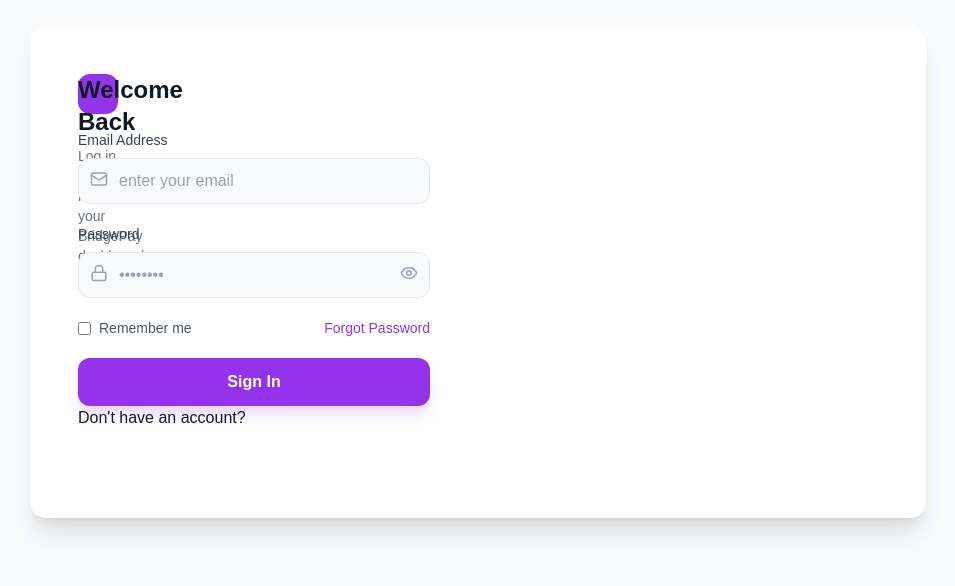
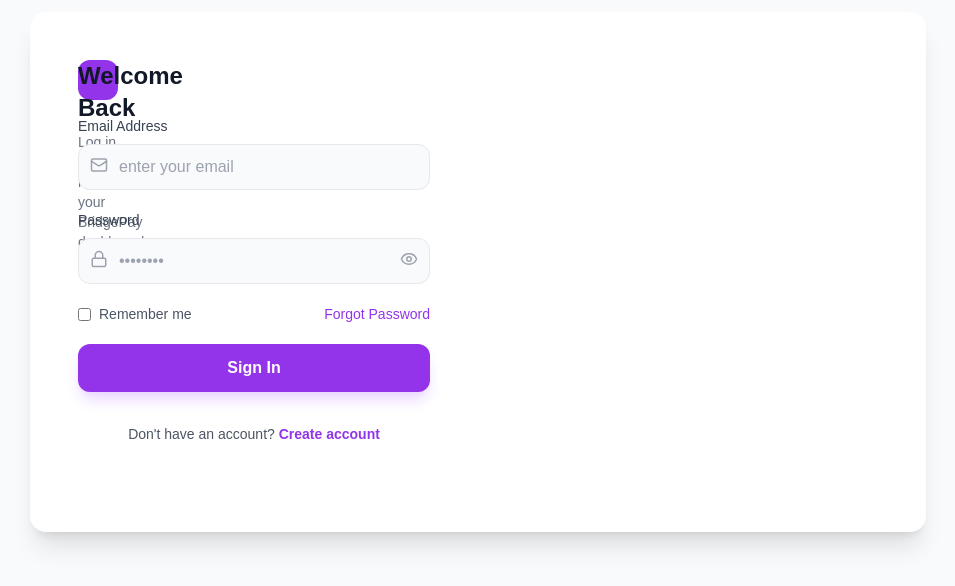
Before and after one commit to Abusadiq006/bridge-pay-dashboard, a React (Vite) app: page /login in a window 1280 px wide. Shown: the part 128-714 px from the top of the page, without its empty margins (162-1117 px from the left). Built offline with nearby package versions, Linux system fonts and the light colour scheme; a web font is replaced by a local one.

Commit message:
implementing p style

```diff
--- a/src/pages/Login.jsx
+++ b/src/pages/Login.jsx
@@ -73,8 +73,9 @@ const Login = () => {
                             </button>
                         </form>
 
-                        <p>
+                        <p className="mt-8 text-center text-sm text-gray-600">
                             Don't have an account? {' '}
+                            <Link to="/signup" className="text-purple-600 font-bold hover:underline">Create account</Link>
                         </p>
                     </div>
                 </div>
```
